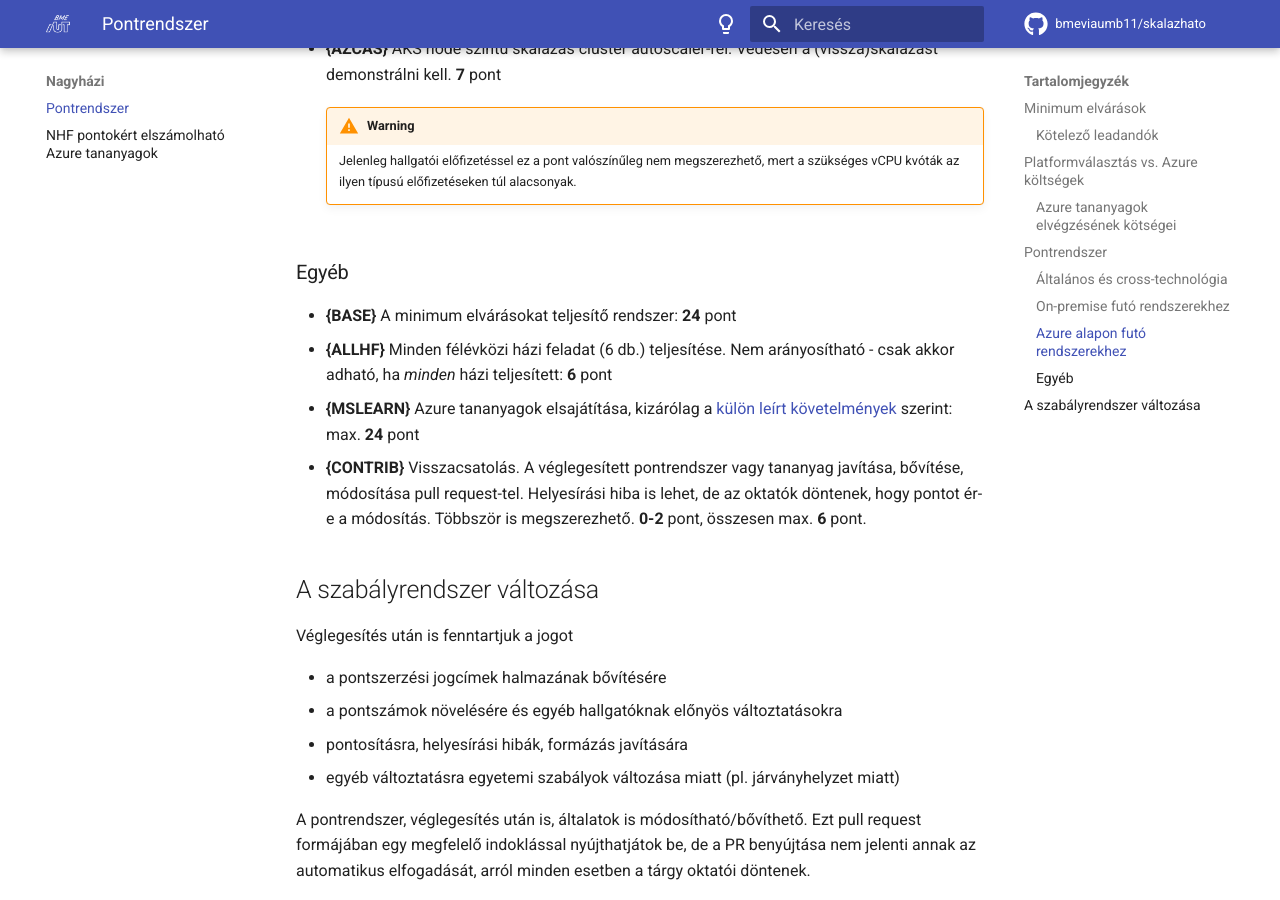
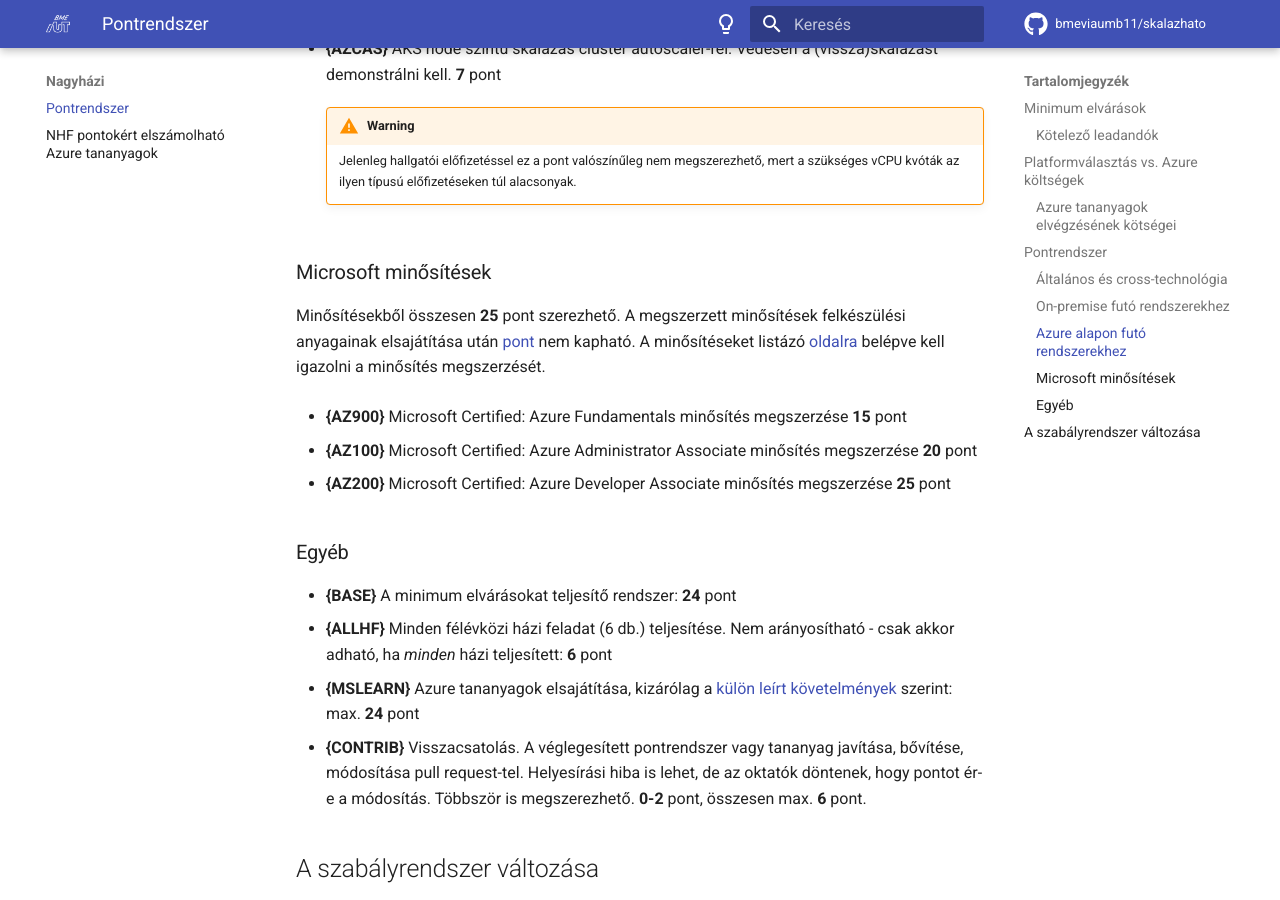
Before and after one commit to bmeviaumb11/skalazhato, an MkDocs documentation site: the page built from docs/homework/pontrendszer.md, in a window 1280 px wide and 900 px high, scrolled down 9679 px. Built offline with MkDocs 1.6.1 and Material for MkDocs 9.7.7, drawn with Linux system fonts in a browser that asks for light colours; comment, search, counter and statistics services are not loaded.

Commit message:
Add Microsoft certification points and requirements to grading criteria

```diff
--- a/docs/homework/pontrendszer.md
+++ b/docs/homework/pontrendszer.md
@@ -287,6 +287,16 @@
     !!! warning
         Jelenleg hallgatói előfizetéssel ez a pont valószínűleg nem megszerezhető, mert a szükséges vCPU kvóták az ilyen típusú előfizetéseken túl alacsonyak.
 
+### Microsoft minősítések
+
+Minősítésekből összesen **25** pont szerezhető. A megszerzett minősítések felkészülési anyagainak elsajátítása után [pont](mslearning.md) nem kapható. A minősítéseket listázó [oldalra](https://learn.microsoft.com) belépve kell igazolni a minősítés megszerzését.
+
+- **{AZ900}** Microsoft Certified: Azure Fundamentals minősítés megszerzése **15** pont
+
+- **{AZ100}** Microsoft Certified: Azure Administrator Associate minősítés megszerzése **20** pont
+
+- **{AZ200}** Microsoft Certified: Azure Developer Associate minősítés megszerzése **25** pont
+
 ### Egyéb
 
 - **{BASE}** A minimum elvárásokat teljesítő rendszer: **24** pont
```
